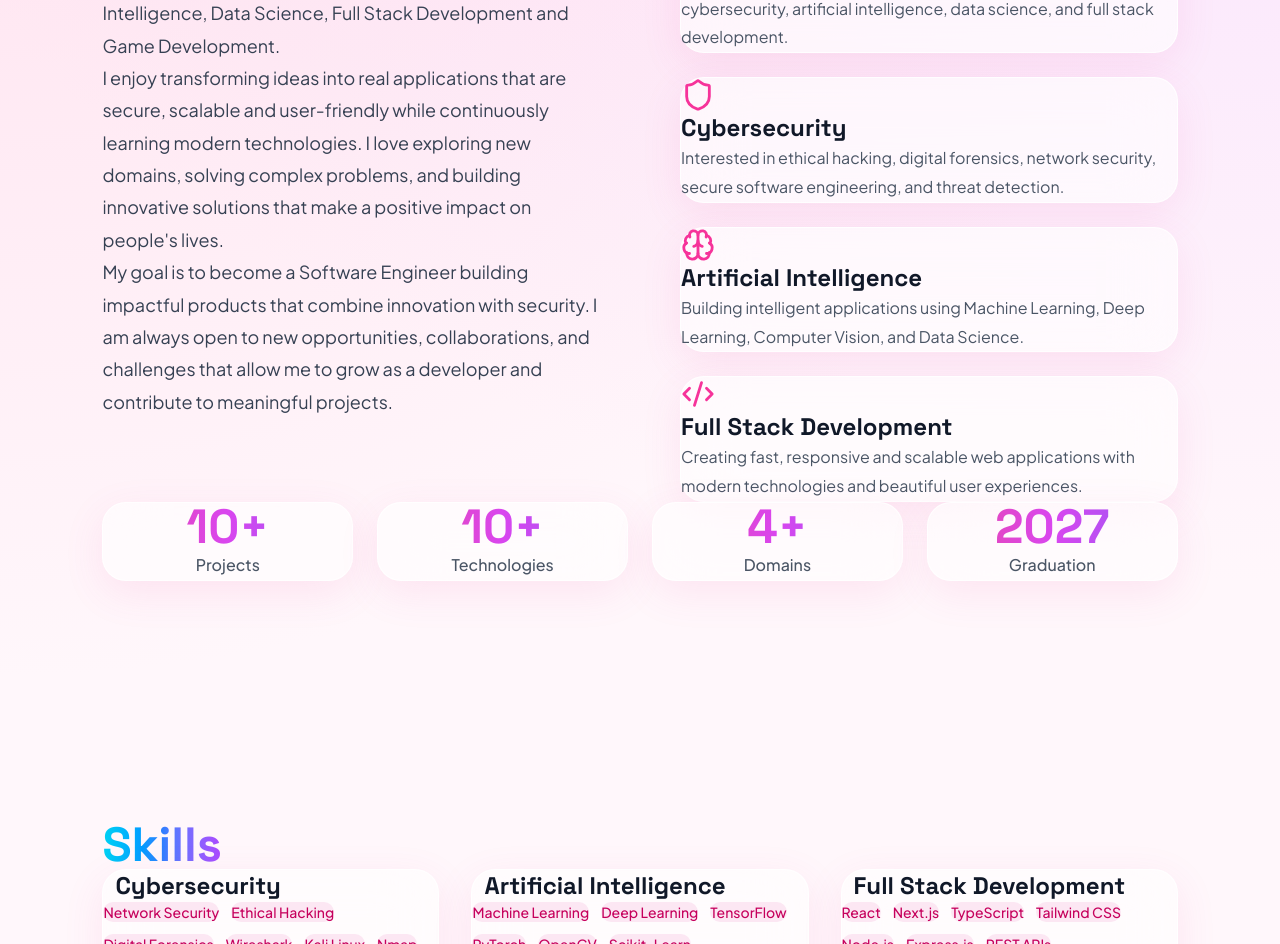
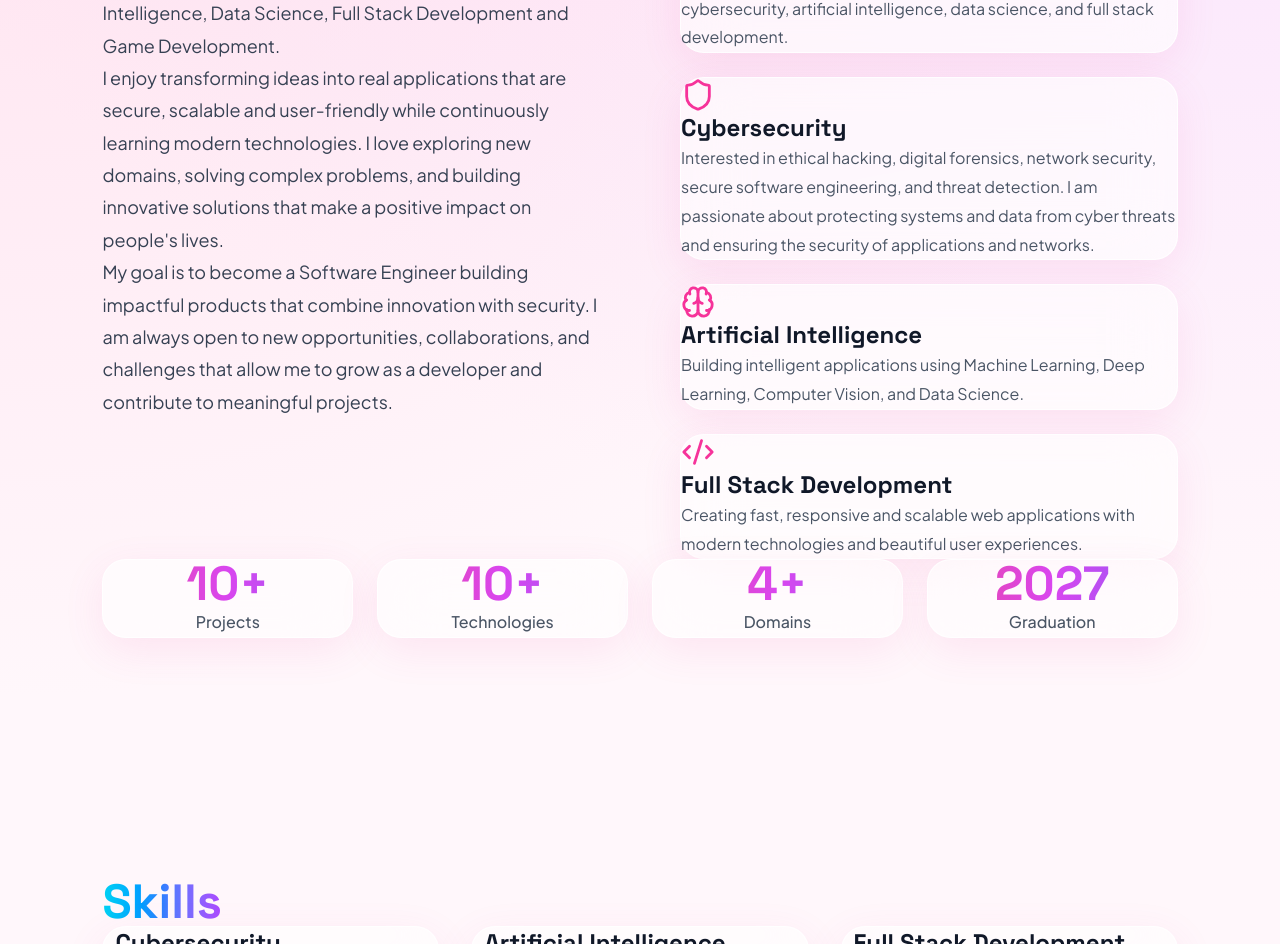
Before and after one commit to gnapiika/portfolio, a Next.js app: page / in a window 1280 px wide. Shown: the part 1171-2115 px from the top of the page. Built offline with nearby package versions, Linux system fonts and the light colour scheme.

Commit message:
Update About.tsx

```diff
--- a/components/sections/About.tsx
+++ b/components/sections/About.tsx
@@ -16,7 +16,7 @@ const cards = [
   {
     icon: Shield,
     title: 'Cybersecurity',
-    text: 'Interested in ethical hacking, digital forensics, network security, secure software engineering, and threat detection.',
+    text: 'Interested in ethical hacking, digital forensics, network security, secure software engineering, and threat detection. I am passionate about protecting systems and data from cyber threats and ensuring the security of applications and networks.',
   },
   {
     icon: Brain,
```
